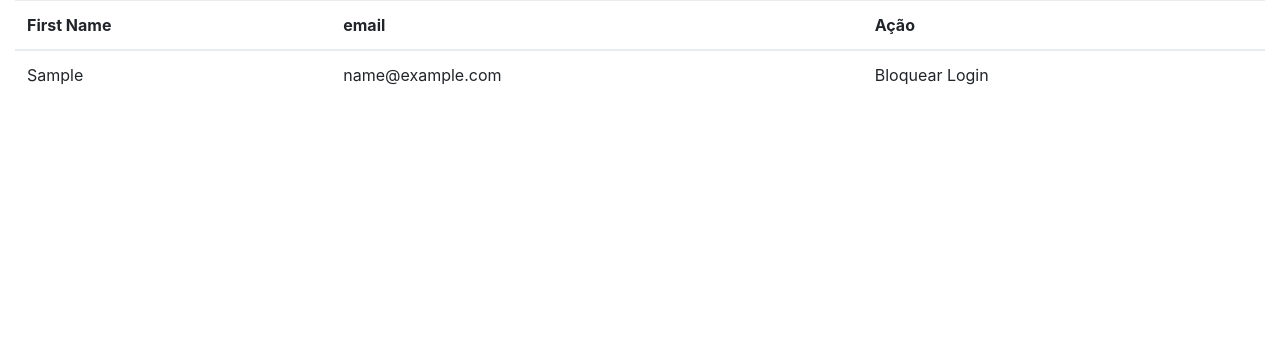
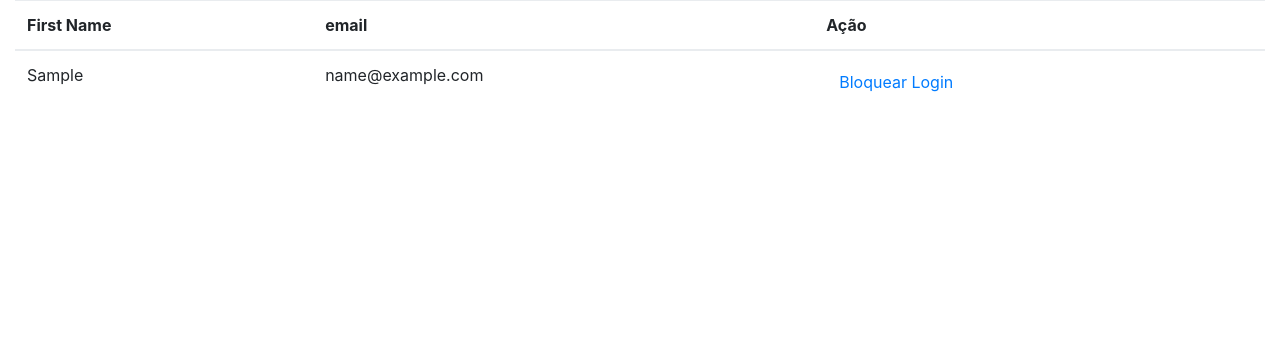
Before and after one commit to amigos-do-gesiel/iespv-administrativo, a Django app: a page that uses users/templates/users/list_all_secretary.html in a window 1280 px wide. Shown: the part 56-420 px from the top of the page. Run offline with Django 3.2, Linux system fonts and the light colour scheme; tables that the repository leaves empty hold one stand-in row (values such as "Sample post"); some libraries are stand-ins or nearby versions.

Commit message:
add url link for deactivate login of Secretary

```diff
--- a/users/templates/users/list_all_secretary.html
+++ b/users/templates/users/list_all_secretary.html
@@ -17,7 +17,7 @@
       		{% if secretary.activate == False %}
       			<td><a class="btn btn-link" href="{% url 'users:active_login_secretary' secretary.id %}">Liberar Login</a></td>
       		{% else %}
-      			<td>Bloquear Login</td>
+      			<td><a class="btn btn-link" href="{% url 'users:deactive_login_secretary' secretary.id %}">Bloquear Login</a></td>
       		{% endif%}
       	</tr>
     {% endfor %}
```
